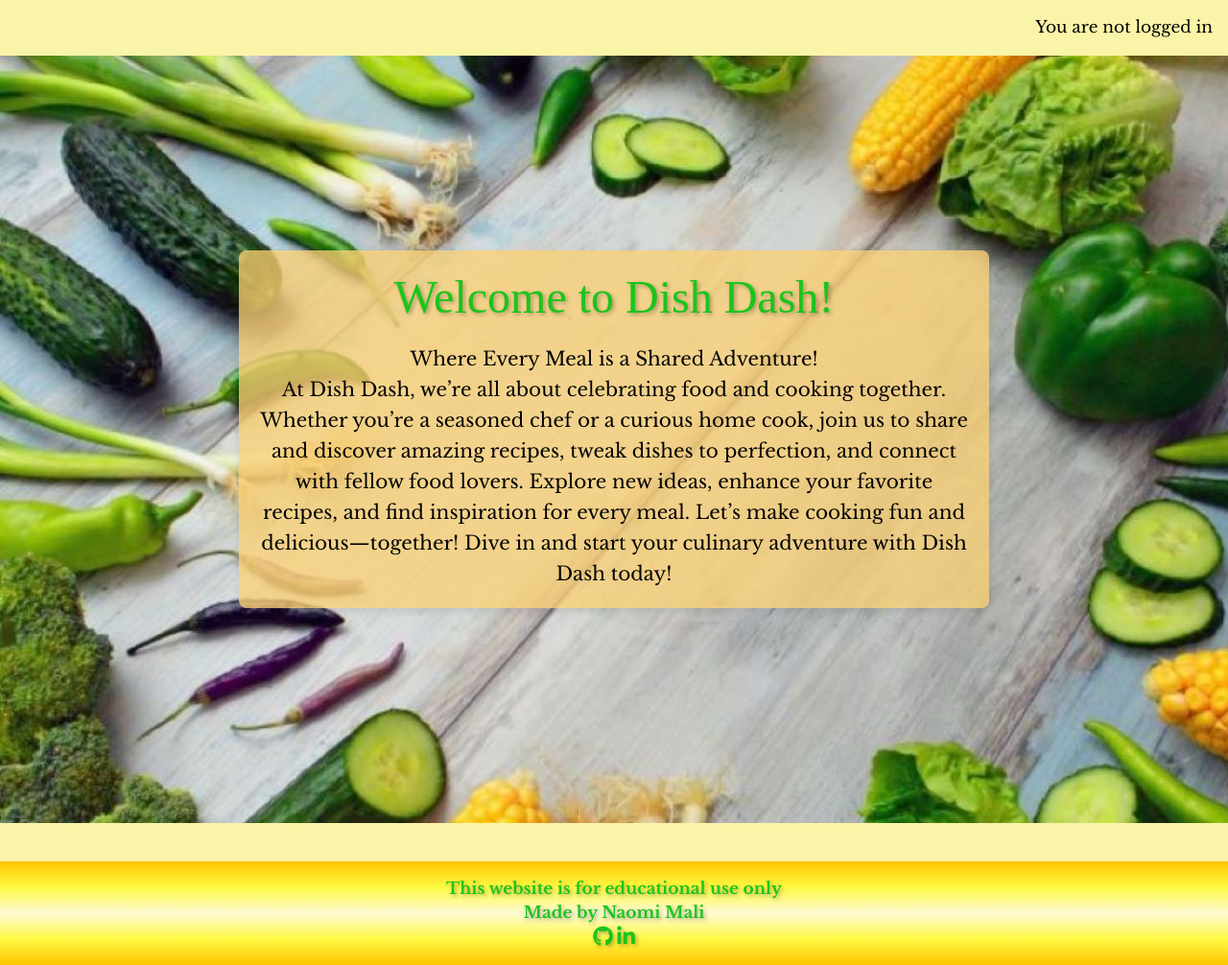
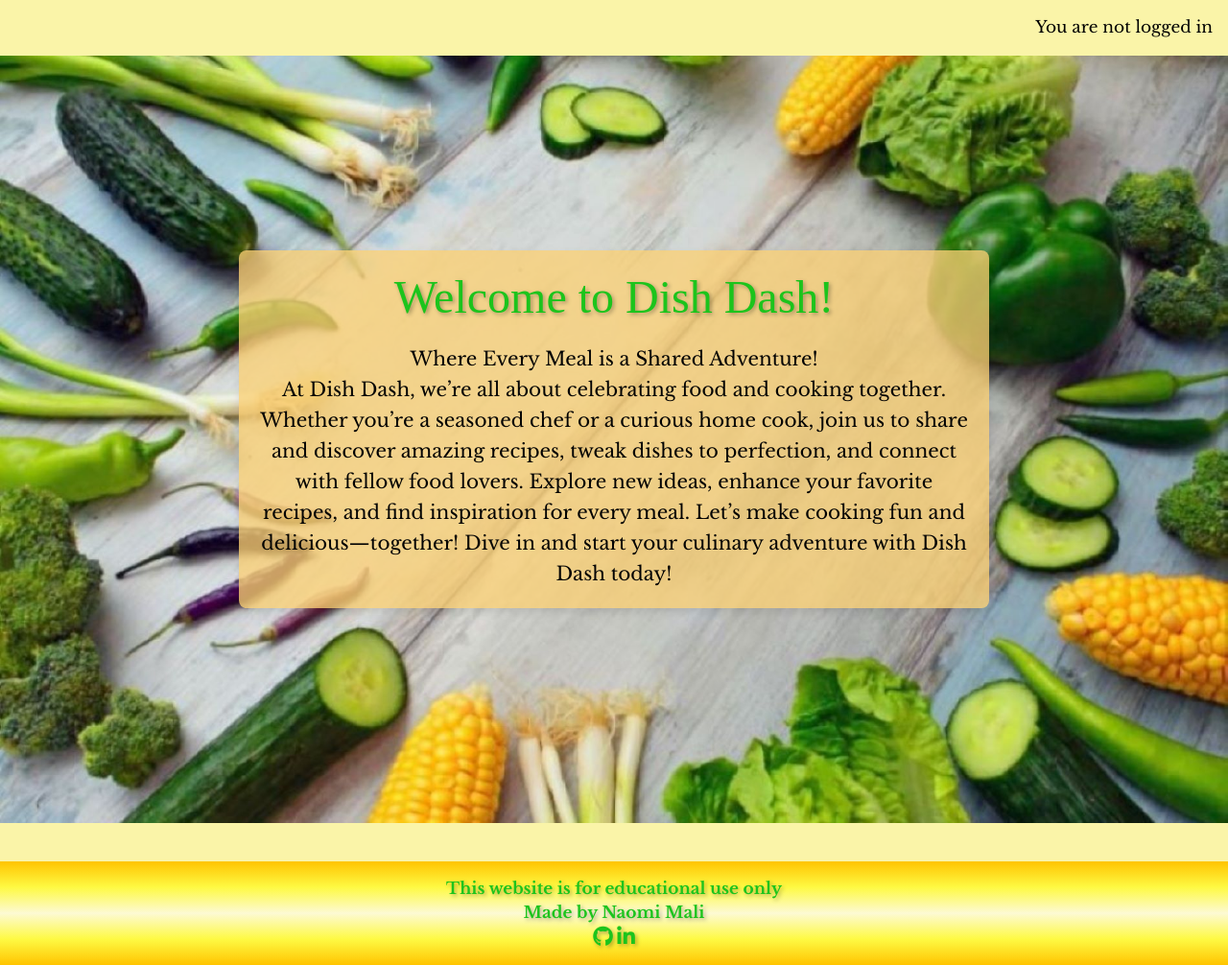
Before and after one commit to naomi-mali/dishdash, a Django app: page / in a window 1280 px wide. Shown: the part 98-1104 px from the top of the page at 96% size. Run offline with Django 4.2, Linux system fonts and the light colour scheme; data that the repository does not hold is empty; some libraries are stand-ins or nearby versions; some web fonts are replaced.

Commit message:
Add read me section and change background image

```diff
--- a/dishdash/settings.py
+++ b/dishdash/settings.py
@@ -117,6 +117,8 @@ CSRF_TRUSTED_ORIGINS = [
     "https://*.herokuapp.com"
 ]
 
+
+
 # Password validation
 # https://docs.djangoproject.com/en/4.2/ref/settings/#auth-password-validators
 
--- a/static/css/style.css
+++ b/static/css/style.css
@@ -75,11 +75,11 @@ body {
 .image-background {
     height: 100vh;
     background-image: url('/static/images/background-img.jpg');
-    display: flex;
-    flex-direction: column;
-    align-items: center;
-    justify-content: center;
     padding-bottom: 20px;
+    background-size: cover;
+    background-position: center;
+    background-repeat: no-repeat;
+
 }
 
 /* Style for headers within the image-background section */
@@ -90,6 +90,7 @@ body {
     text-shadow: 2px 2px 4px rgba(0, 0, 0, 0.3);
     margin-bottom: 20px;
     font-weight: 500;
+    background-position: center top;
 }
 
 /* Style for paragraphs within the image-background section */
```
Also changed, not shown: README.md, static/images/background-img.jpg.
